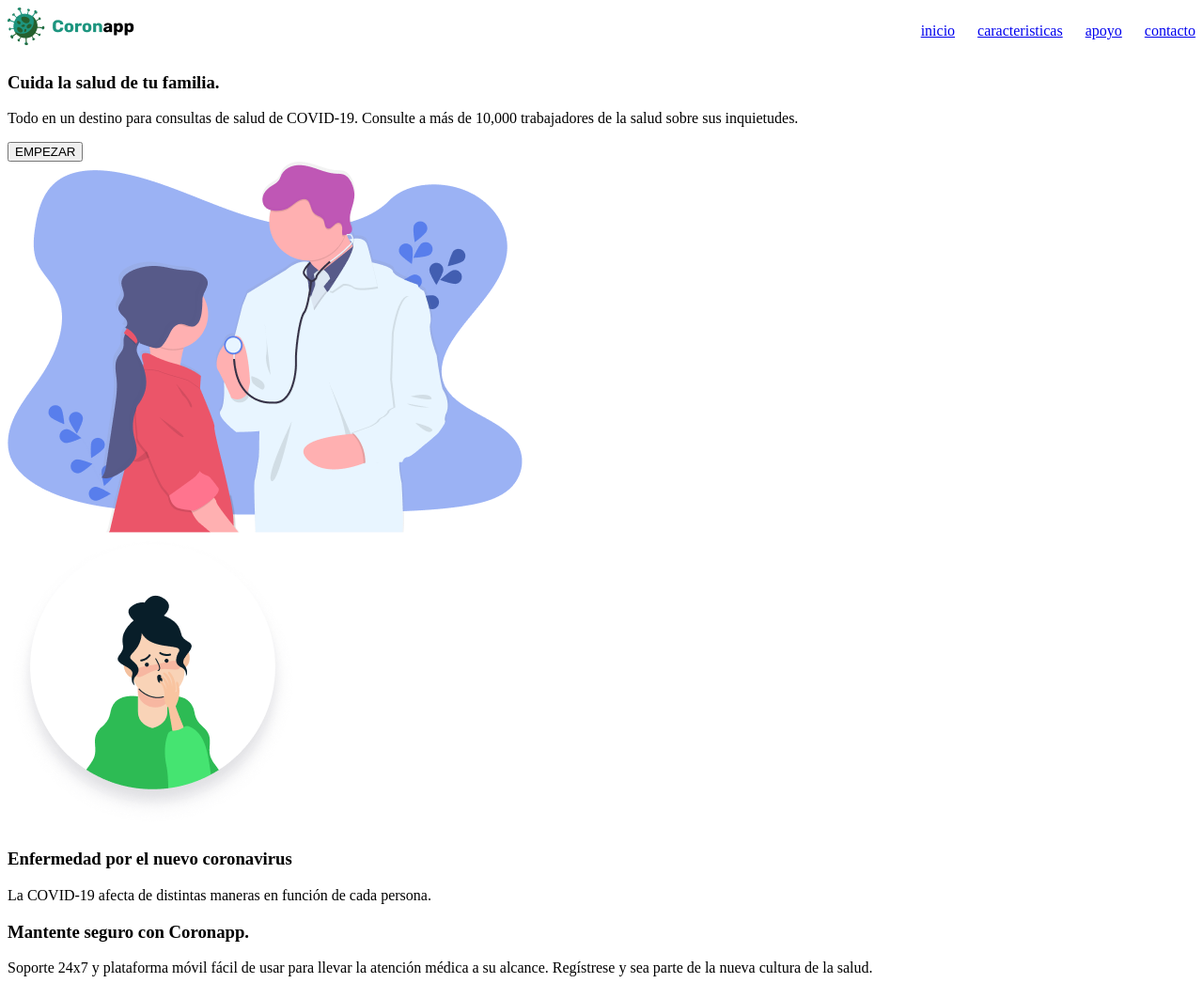
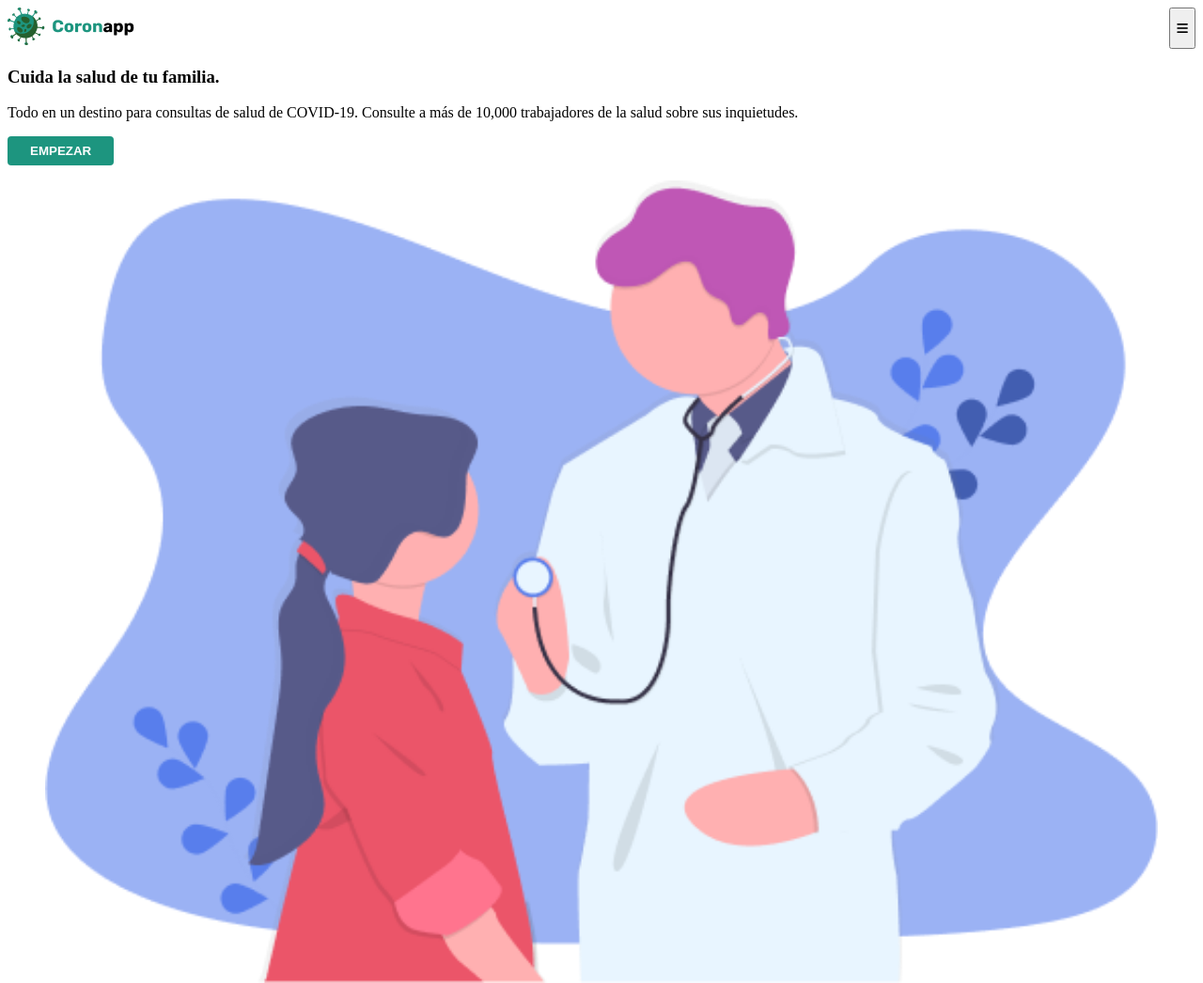
Before and after one commit to Gherman-the-old-hunter-cetasdi/Coronapp, a plain HTML site: page index.html in a window 1280 px wide. Shown: the top 1046 px of the page at 94% size. Drawn offline with Linux system fonts and the light colour scheme.

Commit message:
Add files via upload

```diff
--- /dev/null
+++ b/css/componentes/button.css
@@ -0,0 +1,9 @@
+.btn-primary {
+  background-color: #1d957f;
+  padding: 8px 24px;
+  color: #fff;
+  text-transform: uppercase;
+  font-weight: 700;
+  border: none;
+  border-radius: 4px;
+}
--- a/css/header.css
+++ b/css/header.css
@@ -7,3 +7,7 @@ header nav ul {
   list-style: none;
   gap: 24px;
 }
+
+header nav {
+  display: none;
+}
--- /dev/null
+++ b/css/hero.css
@@ -0,0 +1,3 @@
+.hero {
+  /* display: flex; */
+}
--- a/css/index.css
+++ b/css/index.css
@@ -1 +1,10 @@
 @import "./header.css";
+@import "./hero.css";
+@import "./componentes/button.css";
+
+/* figure {
+  width: 100%;
+} */
+figure img {
+  width: 100%;
+}
--- a/css/styles.css
+++ b/css/styles.css
@@ -1,31 +1,27 @@
-.hero{
-    display: flex;
+.mantente-seguro {
+  display: flex;
 }
 
-.mantente-seguro{
-    display: flex;
+.mantente-seguro_texto {
+  justify-content: flex-start;
 }
 
-.mantente-seguro_texto{
-    justify-content: flex-start;
+.expertos {
+  display: inline-block;
 }
 
-.expertos{
-    display: inline-block;
+.expertos_lista {
+  display: flex;
 }
 
-.expertos_lista{
-    display: flex;
+.habla_con_expertos {
+  display: flex;
 }
 
-.habla_con_expertos{
-    display: flex;
+.cuidado_de_salud {
+  display: block;
 }
 
-.cuidado_de_salud{
-    display: block;
+.comprobador_de_simtomas {
+  display: flex;
 }
-
-.comprobador_de_simtomas{
-    display: flex;
-}
--- a/index.html
+++ b/index.html
@@ -26,6 +26,9 @@
           <li><a href="#">contacto</a></li>
         </ul>
       </nav>
+      <button>
+        <i class="fas fa-bars"></i>
+      </button>
     </header>
     <section class="hero">
       <article class="hero__texto">
@@ -34,11 +37,13 @@
           Todo en un destino para consultas de salud de COVID-19. Consulte a más
           de 10,000 trabajadores de la salud sobre sus inquietudes.
         </p>
-        <button>EMPEZAR</button>
+        <button class="btn-primary">EMPEZAR</button>
       </article>
 
       <article class="hero__img">
-        <img src="./assets/imagenes/doctor_image.png" alt="imagen doctor" />
+        <figure>
+          <img src="./assets/imagenes/doctor_image.png" alt="imagen doctor" />
+        </figure>
       </article>
     </section>
     <section class="mantente-seguro">
@@ -113,5 +118,9 @@
         <p>Llevando funciones de atención médica premium a tu alcance.</p>
       </article>
     </section>
+    <script
+      src="https://kit.fontawesome.com/fa2fc8d5f2.js"
+      crossorigin="anonymous"
+    ></script>
   </body>
 </html>
```
